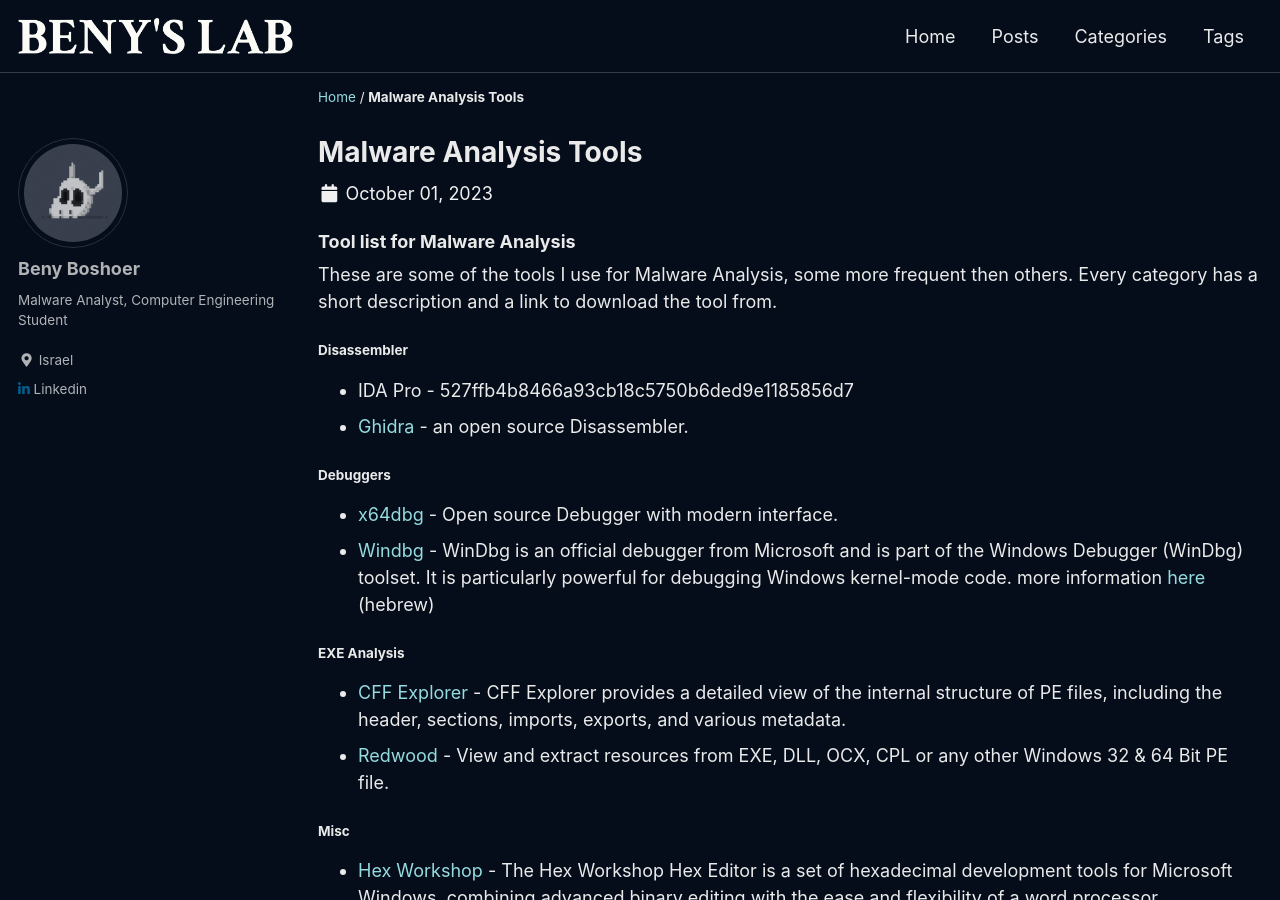
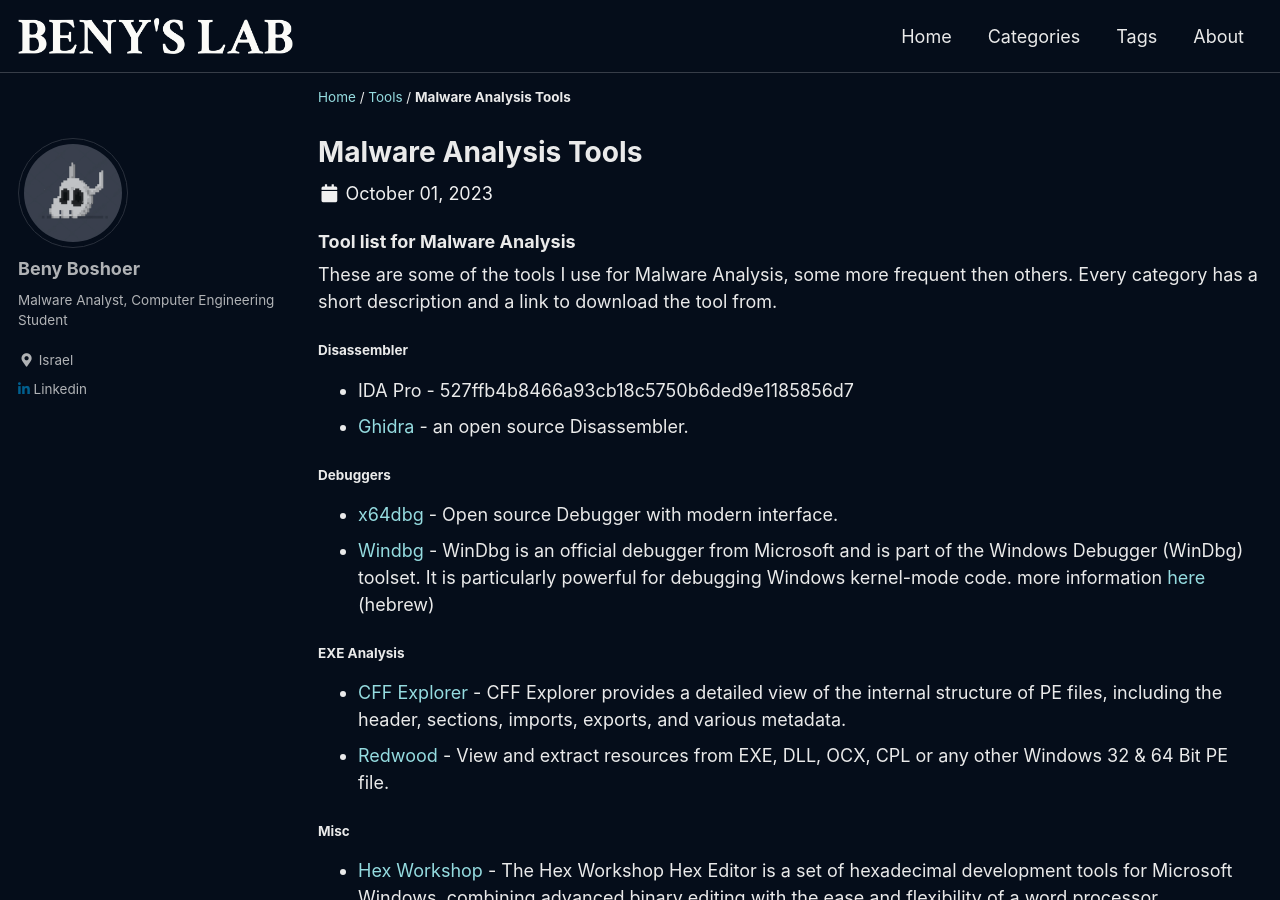
Before and after one commit to BenjaminBoshoer/BenjaminBoshoer.github.io, a Jekyll site: the page built from _posts/2023-10-1-Malware_analysis_tools.md, in a window 1280 px wide and 900 px high. Built offline with Jekyll 4.4.1, drawn with Linux system fonts in a browser that asks for light colours; cached includes are drawn as plain includes.

Commit message:
Fixed 404 pages

```diff
--- a/_data/navigation.yml
+++ b/_data/navigation.yml
@@ -1,9 +1,9 @@
 main:
   - title: "Home"
     url: /
-  - title: "Posts"
-    url: /year-archive/
   - title: "Categories"
     url: /categories/
   - title: "Tags"
     url: /tags/
+  - title: "About"
+    url: /about/
--- a/_posts/2023-10-1-Malware_analysis_tools.md
+++ b/_posts/2023-10-1-Malware_analysis_tools.md
@@ -6,6 +6,8 @@ date: 2023-10-01
 header:
   teaser: /assets/images/slae32.png
 classes: wide
+categories:
+  - tools
 tags:
   - Windows
   - Malware
```
